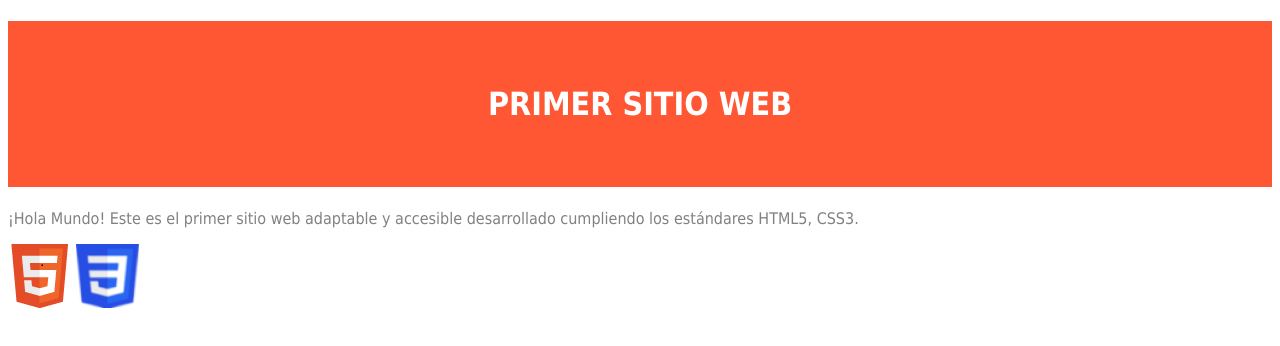
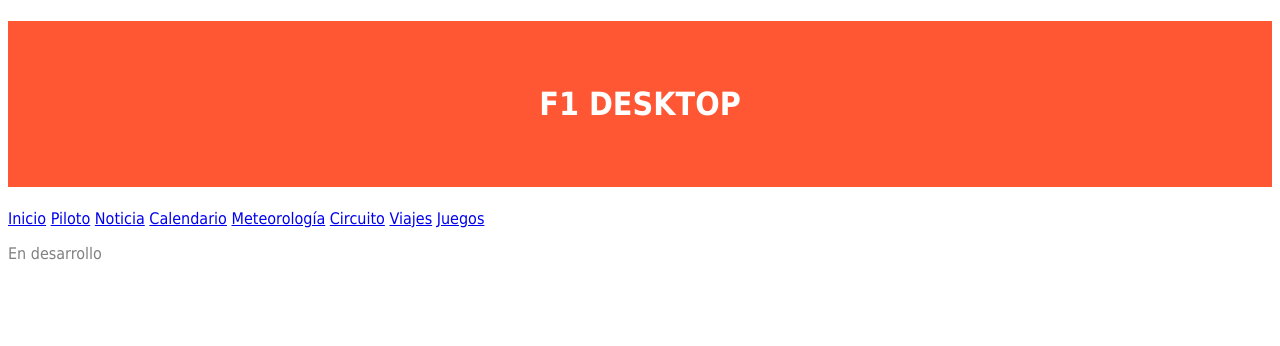
Before and after one commit to uo284247/sew, a plain HTML site: page index.html in a window 1280 px wide. Drawn offline with Linux system fonts and the light colour scheme; files that its build step writes are made by us from their sources.

Commit message:
Update index.html

```diff
--- a/index.html
+++ b/index.html
@@ -4,17 +4,30 @@
 <head>
     <!-- Datos que describen el documento -->
     <meta charset="UTF-8" />
-    <title>SEW.P0</title>
-	<link rel="stylesheet" type="text/css" href="estilo.css" />
+	<meta name ="author" content ="Yeray Rodriguez Granda" />
+	<meta name ="description" content ="Encuentra información relacionada con la F1" />
+	<meta name ="keywords" content ="F1, piloto, coches, Ferrari, Red bull" />
+	<meta name ="viewport" content ="width=device-width, initial-scale=1.0" />
+    <title>F1Desktop</title>
+	<link rel="stylesheet" type="text/css" href="estilo/estilo.css" />
+	<link rel="icon" href="multimedia/imagenes/icon.ico" />
 </head>
 
 <body>
     <!-- Datos con el contenidos que aparece en el navegador -->
-    <h1>Primer sitio web</h1>
-    <p>¡Hola Mundo! Este es el primer sitio web adaptable y accesible desarrollado cumpliendo los estándares HTML5, CSS3. </p>
-	<footer>
-		<img src="images/HTML5.png" alt="HTML5 válido!" />
-		<img src="images/CSS3.png" alt="CSS3 válido!" />
-	</footer>
+    <header>
+		<h1>F1 Desktop</h1>
+		<nav>
+			<a href="index.html">Inicio</a>
+			<a href="piloto.html">Piloto</a>
+			<a href="noticias.html">Noticia</a>
+			<a href="calendario.html">Calendario</a>
+			<a href="meteorologia.html">Meteorología</a>
+			<a href="circuito.html">Circuito</a>
+			<a href="viajes.html">Viajes</a>
+			<a href="juegos.html">Juegos</a>
+		</nav>
+	</header>
+    <p>En desarrollo </p>
 </body>
 </html>
```
